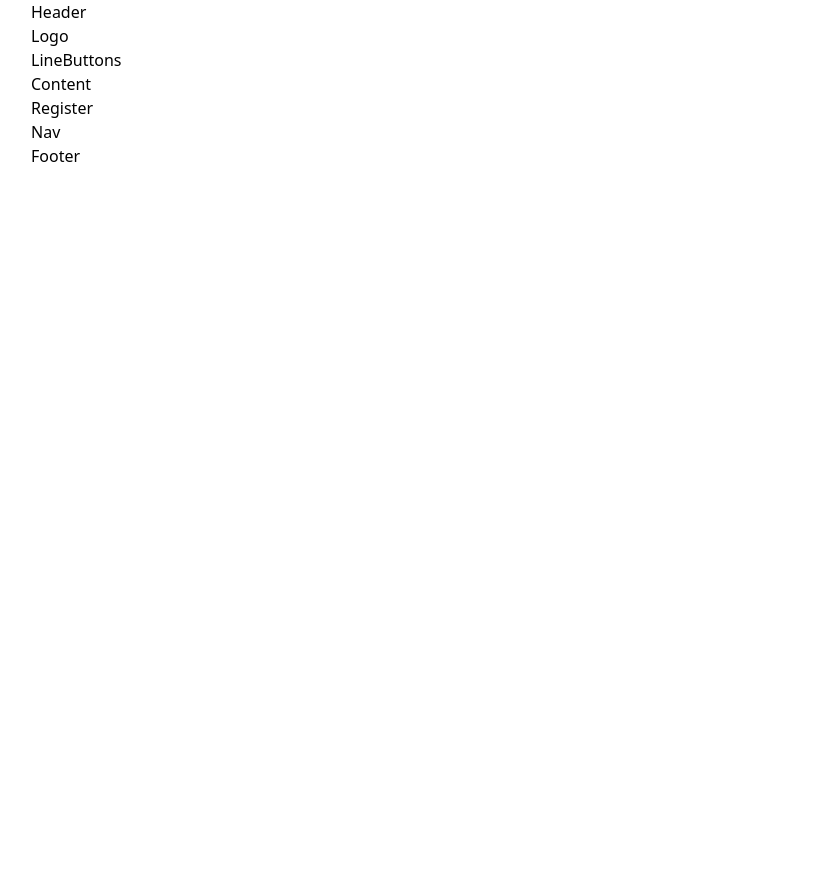
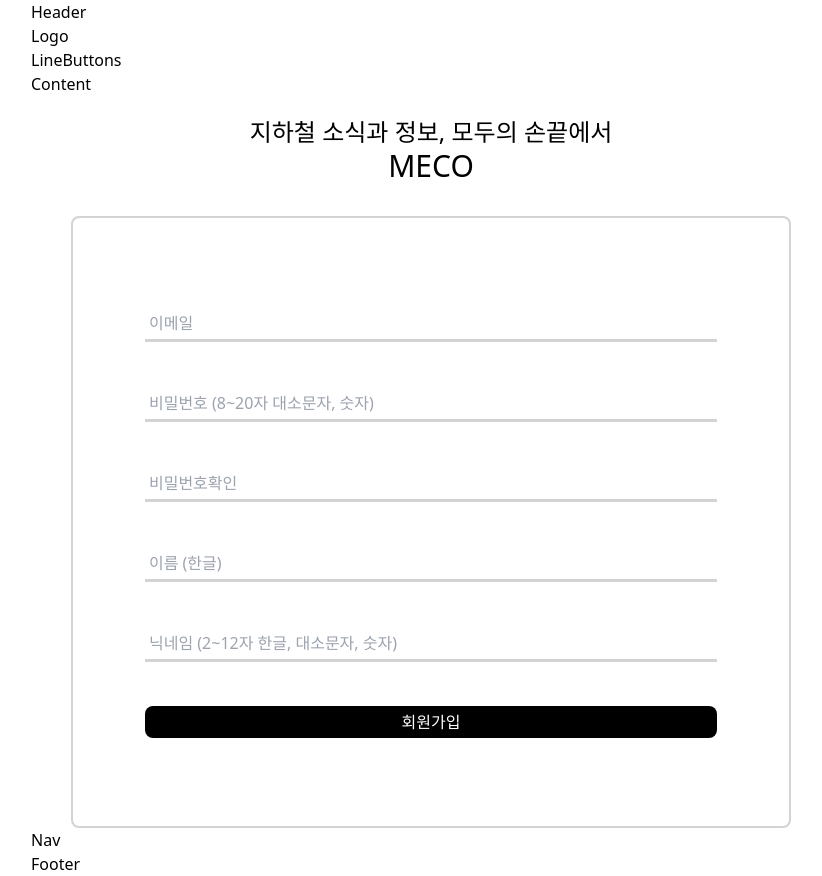
Before and after one commit to kosa-3rd/metro-comm-vue, a Vue app: page /register in a window 1280 px wide. Shown: the whole page, without its empty margins (209-1031 px from the left). Before the commit the page ends 800 px from the top, so only its background shows below. Built offline with nearby package versions, Linux system fonts and the light colour scheme.

Commit message:
회원가입 form 작성

```diff
--- a/src/components/content/RegisterCmp.vue
+++ b/src/components/content/RegisterCmp.vue
@@ -1,9 +1,158 @@
 <template>
-    <h3>Register</h3>
+    <div>
+        <div id="page-info">
+            <h3 class="h-mid-text bg mb-3 font-bold">지하철 소식과 정보, 모두의 손끝에서</h3>
+            <h2 class="h-large-text font-bold">MECO</h2>
+        </div>
+        <div id="form-div" class="">
+            <form>
+                <input type="text" id="userEmail" v-model="userEmail" placeholder=" 이메일" class="data-input" /><br />
+                <input
+                    type="password"
+                    id="password"
+                    v-model="password"
+                    placeholder=" 비밀번호 (8~20자 대소문자, 숫자)"
+                    class="data-input"
+                /><br />
+                <input
+                    type="password"
+                    id="passwordConfirm"
+                    v-model="passwordConfirm"
+                    placeholder=" 비밀번호확인"
+                    class="data-input"
+                /><br />
+                <input
+                    type="text"
+                    id="userName"
+                    v-model="userName"
+                    placeholder=" 이름 (한글)"
+                    class="data-input"
+                /><br />
+                <input
+                    type="text"
+                    id="nickname"
+                    v-model="nickname"
+                    placeholder=" 닉네임 (2~12자 한글, 대소문자, 숫자)"
+                    class="data-input"
+                /><br />
+                <input type="submit" value="회원가입" />
+            </form>
+        </div>
+    </div>
 </template>
 
 <script>
-export default {};
+export default {
+    data() {
+        return {
+            userEmail: '',
+            password: '',
+            passwordConfirm: '',
+            userName: '',
+            nickname: '',
+        };
+    },
+    methods: {
+        validateEmail(email) {
+            this.validate(
+                /^[a-zA-Z0-9._-]+@[a-zA-Z0-9.-]+\.[a-zA-Z]{2,4}$/i.test(email),
+                email,
+                'userEmail',
+                '형식이 올바르지 않습니다',
+            );
+        },
+        validatePassword(password) {
+            this.validate(/^[a-zA-Z0-9]{8,20}$/.test(password), password, 'password', '형식이 올바르지 않습니다');
+            this.validatePasswordConfirm(this.passwordConfirm);
+        },
+        validatePasswordConfirm(passwordConfirm) {
+            this.validate(
+                passwordConfirm === this.password,
+                passwordConfirm,
+                'passwordConfirm',
+                '비밀번호가 일치하지 않습니다',
+            );
+        },
+        validateNickanme(nickname) {
+            this.validate(/^[a-zA-Z가-힣0-9]{2,12}$/.test(nickname), nickname, 'nickname', '형식이 올바르지 않습니다');
+        },
+        validateName(name) {
+            this.validate(/^[가-힣]+$/.test(name), name, 'userName', '형식이 올바르지 않습니다');
+        },
+        validate(pass, data, id, errMsg) {
+            let color = '#DB4455';
+            let text = errMsg;
+            const elem = document.getElementById(id);
+
+            if (pass) {
+                text = '';
+                color = '#3FE87F';
+            }
+            elem.style.borderBottomColor = color;
+            elem.setCustomValidity(text);
+        },
+    },
+    watch: {
+        userEmail(newEmail) {
+            this.validateEmail(newEmail);
+        },
+        password(newPassword) {
+            this.validatePassword(newPassword);
+        },
+        passwordConfirm(newPasswordConfirm) {
+            this.validatePasswordConfirm(newPasswordConfirm);
+        },
+        nickname(newNickname) {
+            this.validateNickanme(newNickname);
+        },
+        userName(newName) {
+            this.validateName(newName);
+        },
+    },
+};
 </script>
 
-<style scoped></style>
+<style scoped>
+#page-info {
+    @apply text-center mt-5 mb-8;
+}
+
+#form-div {
+    border: 2px solid lightgray;
+    border-radius: 0.5rem;
+    width: 90%;
+    margin: auto;
+    padding: 5%;
+}
+
+#form-div label {
+    @apply text-lg;
+    display: block;
+    width: 5rem;
+    font-weight: bold;
+}
+
+.data-input {
+    @apply h-9 m-auto block mb-5;
+    width: 90%;
+    max-width: 600px;
+    border-bottom: 3px solid lightgray;
+    outline: none;
+}
+
+.data-input:focus {
+    border-bottom: 3px solid black;
+}
+
+input[type='submit'] {
+    border-radius: 0.5rem;
+    width: 90%;
+    height: 2rem;
+    @apply bg-black m-auto block text-white;
+}
+
+form {
+    padding-top: 3rem;
+    padding-bottom: 3rem;
+}
+</style>
```
